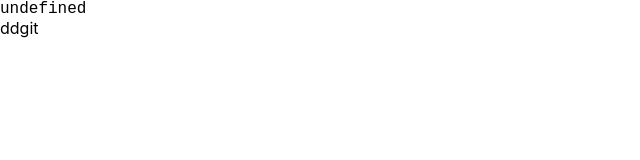
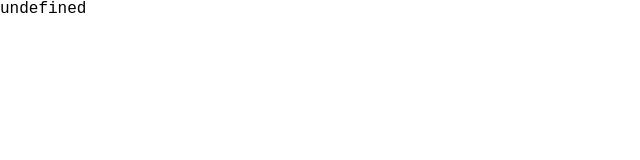
Before and after one commit to amanoryoji/hotel-search, a Nuxt app: page /detail in a window 1280 px wide. Shown: the top 160 px of the page, without its empty margins (0-640 px from the left). Built offline with nearby package versions, Linux system fonts and the light colour scheme.

Commit message:
文言削除

```diff
--- a/components/result.vue
+++ b/components/result.vue
@@ -2,7 +2,6 @@
     <div>
         <pre>{{ info }}</pre>
         <p>{{ confirm }}</p>
-        <p>ddgit</p>
     </div>
 </template>
 
```
